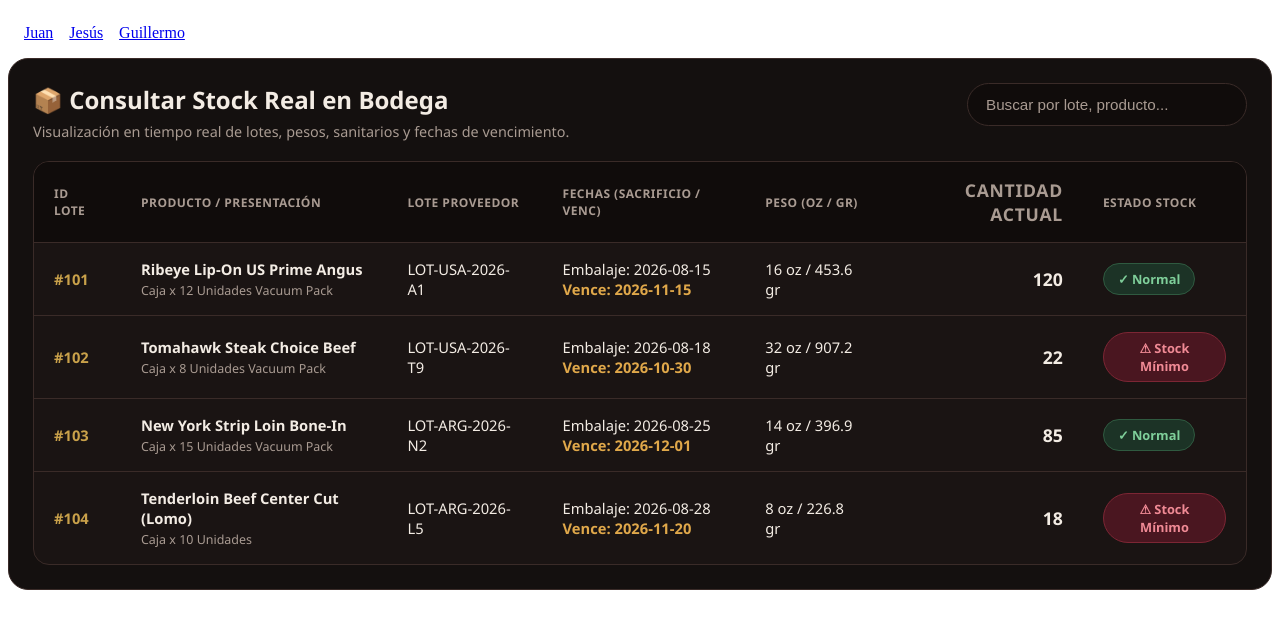
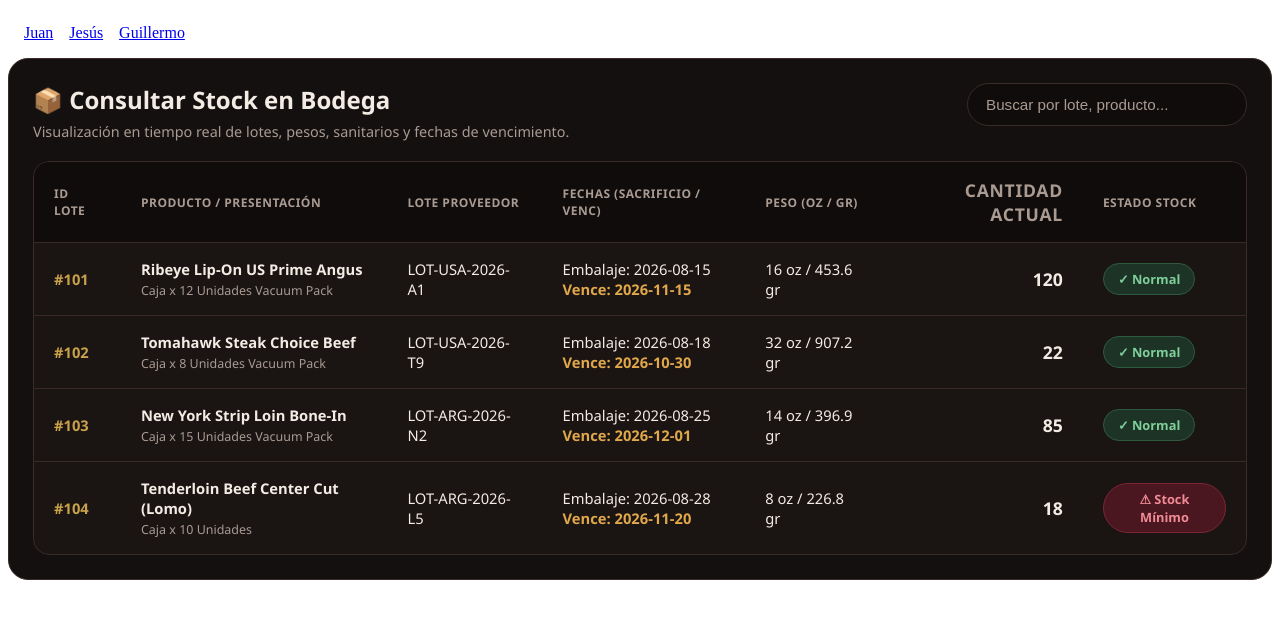
Before and after one commit to perezjames/proyecto-america-prime, a React (Vite) app in the folder frontend/: page /juan in a window 1280 px wide. Shown: the top 628 px of the page. Built offline with nearby package versions, Linux system fonts and the light colour scheme.

Commit message:
cantidad minima agregada

```diff
--- a/frontend/src/juan/Juan.jsx
+++ b/frontend/src/juan/Juan.jsx
@@ -1,15 +1,15 @@
 import { useState } from "react";
 import "./styles_juan.css";
 
-// 1. Los datos: cada { } es un lote (una fila de la tabla)
+// Los datos del stock
 const LOTES = [
   { id: 101, producto: "Ribeye Lip-On US Prime Angus", presentacion: "Caja x 12 Unidades Vacuum Pack", loteProveedor: "LOT-USA-2026-A1", embalaje: "2026-08-15", vence: "2026-11-15", oz: 16, cantidad: 120, minimo: 30 },
-  { id: 102, producto: "Tomahawk Steak Choice Beef", presentacion: "Caja x 8 Unidades Vacuum Pack", loteProveedor: "LOT-USA-2026-T9", embalaje: "2026-08-18", vence: "2026-10-30", oz: 32, cantidad: 22, minimo: 30 },
+  { id: 102, producto: "Tomahawk Steak Choice Beef", presentacion: "Caja x 8 Unidades Vacuum Pack", loteProveedor: "LOT-USA-2026-T9", embalaje: "2026-08-18", vence: "2026-10-30", oz: 32, cantidad: 22, minimo: 20 },
   { id: 103, producto: "New York Strip Loin Bone-In", presentacion: "Caja x 15 Unidades Vacuum Pack", loteProveedor: "LOT-ARG-2026-N2", embalaje: "2026-08-25", vence: "2026-12-01", oz: 14, cantidad: 85, minimo: 30 },
   { id: 104, producto: "Tenderloin Beef Center Cut (Lomo)", presentacion: "Caja x 10 Unidades", loteProveedor: "LOT-ARG-2026-L5", embalaje: "2026-08-28", vence: "2026-11-20", oz: 8, cantidad: 18, minimo: 30 },
 ];
 
-// 2. La maquinita: convierte onzas a gramos
+// El convertidor
 const ozAGr = (oz) => (oz * 28.35).toFixed(1);
 
 export default function StockBodega() {
@@ -28,7 +28,7 @@ export default function StockBodega() {
     <section className="stock-card">
       <header className="stock-header">
         <div>
-          <h2 className="stock-title">📦 Consultar Stock Real en Bodega</h2>
+          <h2 className="stock-title">📦 Consultar Stock en Bodega</h2>
           <p className="stock-sub">
             Visualización en tiempo real de lotes, pesos, sanitarios y fechas de vencimiento.
           </p>
--- a/frontend/src/juan/styles_juan.css
+++ b/frontend/src/juan/styles_juan.css
@@ -3,8 +3,8 @@
    (Valores provisionales: reemplázalos por los de americaprime.co)
    ============================================================ */
 .stock-card {
-  --fondo:          #14100f;  /* fondo de la tarjeta */
-  --fondo-tabla:    #1a1413;  /* fondo de la tabla */
+  --fondo:          #14100f;  /*color de fondo de la tarjeta */
+  --fondo-tabla:    #1a1413;  /* color de fondo de la tabla */
   --fondo-cabecera: #100c0b;  /* fila de títulos y buscador */
   --borde:          #3a2b28;  /* líneas y bordes */
   --texto:          #f3ece4;  /* texto principal */
```
